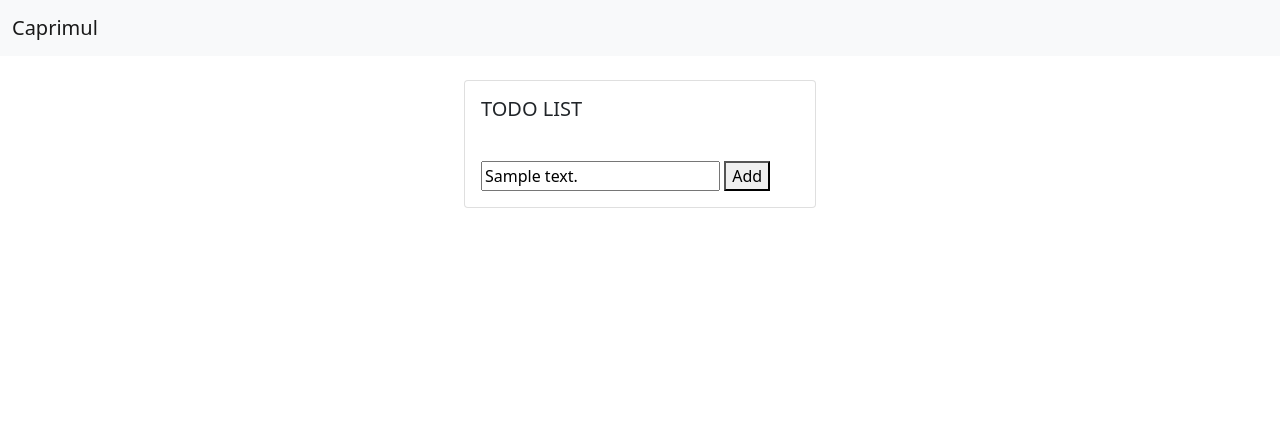
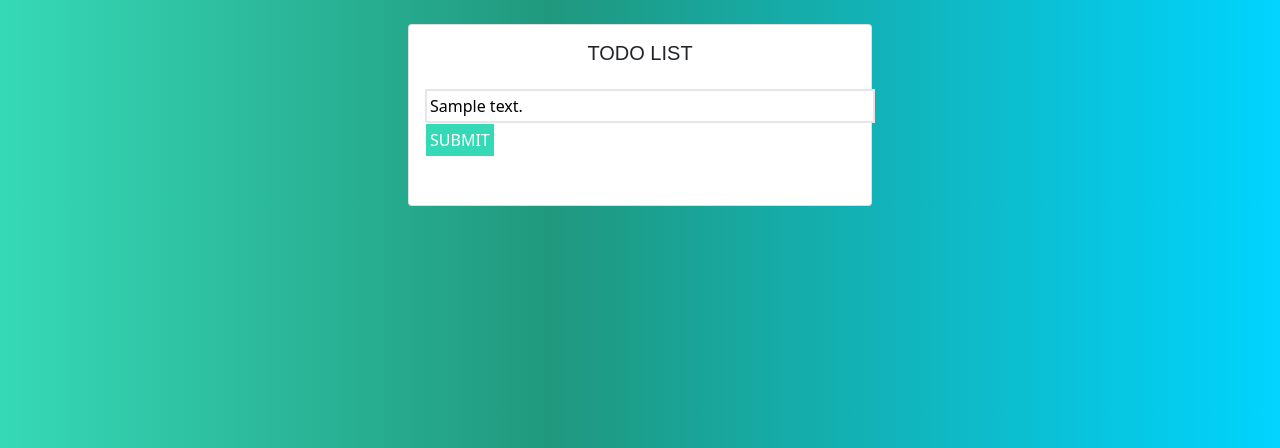
Before and after one commit to AthifSaheer/caprimul-machine-test, a Django app: page /edit/1/ in a window 1280 px wide. Shown: the top 448 px of the page. Run offline with Django 3.2, Linux system fonts and the light colour scheme; tables that the repository leaves empty hold one stand-in row (values such as "Sample post"); some libraries are stand-ins or nearby versions.

Commit message:
ui changed

```diff
--- a/app/urls.py
+++ b/app/urls.py
@@ -5,4 +5,5 @@
     path('', views.home, name="home"),
     path('edit/<int:id>/', views.edit, name="edit"),
     path('delete/<int:id>/', views.delete, name="delete"),
+    path('finished/<int:id>/', views.finished, name="finished"),
 ]
--- a/app/views.py
+++ b/app/views.py
@@ -45,3 +45,13 @@
             return render(request, 'home.html', {'error': "Something went wrong!"})
         todo.delete()
         return redirect('home')
+
+def finished(request, id):
+    if request.method == 'GET':
+        try:
+            todo = Todo.objects.get(id=id)
+        except Todo.DoesNotExist:
+            return render(request, 'home.html', {'error': "Something went wrong!"})
+        todo.done = True
+        todo.save()
+        return redirect('home')
--- /dev/null
+++ b/static/css/style.css
@@ -0,0 +1,65 @@
+body{
+    background: rgb(54,217,182);
+    background: linear-gradient(90deg, rgba(54,217,182,1) 0%, rgba(32,152,126,1) 43%, rgba(0,212,255,1) 100%);
+}
+
+* {
+    margin: 0;
+    padding: 0;
+}
+
+input:focus, textarea:focus, select:focus{
+    outline: none;
+}
+
+h1, h2, h3, h4, h5, p, span, strike{
+    font-family: 'Montserrat', sans-serif;
+
+}
+
+#task-container{
+    max-width:600px;
+    margin:0 auto;
+    box-shadow: 0 14px 28px rgba(0,0,0,0.25), 0 10px 10px rgba(0,0,0,0.22);
+    background-color: #fff;
+
+    margin-top:100px;
+    margin-bottom:100px;
+
+    justify-content: space-around;
+    align-items: flex-start;
+}
+
+#form-wrapper{
+    position: -webkit-sticky;
+    position: sticky;
+    top: 0rem;
+    border-bottom: 1px solid  #e9e9e9;
+    background-color: #fff;
+    box-shadow: 0 3px 8px rgba(0,0,0,0.25);
+    padding:40px;
+}
+
+#submit{
+    background-color: #36d9b6;
+    border-radius: 0;
+    padding: 4px;
+    margin: 1px;
+    border:0;
+    color: #fff;
+}
+
+input {
+    border: 2px solid #e6e6e6;
+    padding: 3px;
+    width: 450px;
+    min-width: 150px;
+}
+
+.flex-wrapper{
+    display: flex;
+}
+
+.task-wrapper {
+
+}
--- a/templates/base.html
+++ b/templates/base.html
@@ -8,34 +8,14 @@
 
     <!-- BOOTSTRAP CSS -->
     <link href="https://cdn.jsdelivr.net/npm/bootstrap@5.1.1/dist/css/bootstrap.min.css" rel="stylesheet" integrity="sha384-F3w7mX95PdgyTmZZMECAngseQB83DfGTowi0iMjiWaeVhAn4FJkqJByhZMI3AhiU" crossorigin="anonymous">
+    <!-- W3 ICONS -->
+    <link rel="stylesheet" href="https://pro.fontawesome.com/releases/v5.10.0/css/all.css" integrity="sha384-AYmEC3Yw5cVb3ZcuHtOA93w35dYTsvhLPVnYs9eStHfGJvOvKxVfELGroGkvsg+p" crossorigin="anonymous"/>
 
     <link rel="stylesheet" href="/static/css/style.css">
 
     <title>{% block title %}{% endblock title %}</title>
 </head>
 <body>
-
-    <style>
-
-
-    </style>
-
-    <nav class="navbar navbar-expand-lg navbar-light bg-light">
-        <div class="container-fluid">
-        <a class="navbar-brand" href="{% url 'home' %}">Caprimul</a>
-
-        <button class="navbar-toggler" type="button" data-bs-toggle="collapse" data-bs-target="#navbarSupportedContent" aria-controls="navbarSupportedContent" aria-expanded="false" aria-label="Toggle navigation">
-            <span class="navbar-toggler-icon"></span>
-        </button>
-
-        <div class="collapse navbar-collapse" id="navbarSupportedContent">
-            <ul class="navbar-nav me-auto mb-2 mb-lg-0">
-
-            </ul>
-
-        </div>
-        </div>
-    </nav>
 
     {% block content %}
 
--- a/templates/home.html
+++ b/templates/home.html
@@ -4,70 +4,60 @@
 
 <div class="container mt-4">
 
-    <div class="card" style="width: 22rem; margin: auto;">
+    <div class="card" style="width: 29rem; margin: auto;">
         <div class="card-body">
-            <h5 class="card-title">TODO LIST</h5>
-        </div>
-        <div class="card-body">
+            <h5 class="card-title text-center mb-4">TODO LIST</h5>
 
             <form action="" method="POST">
                 {% csrf_token %}
-                <input type="text" name="text" value="{{ todo.text }}" placeholder="Type...">
-                <button>Add</button>
+                <input type="text" name="text" value="{{ todo.text }}" placeholder="Add task">
+                <button id="submit">SUBMIT</button>
             </form>
             <small class="text-danger">{{ error }}</small>
 
-            {% for todo in todos %}
-                <div class="border mt-2">
-                    <p class="card-link" id="f">{{ todo.text }}</p>
-                    <a href="{% url 'delete' todo.id %}" class="card-link">DELETE</a>
-                    <a href="{% url 'edit' todo.id %}" class="card-link">EDIT</a>
-                </div>
-            {% endfor %}
+        </div>
+
+        <div class="card-body">
+
+            <div class="task-wrappr">
+                {% for todo in todos %}
+                    <div class="mt-2 d-flex task-wrapper">
+
+                        {% if todo.done == False %}
+                            <div style="min-width: 420px;">
+                                <p>{{ todo.text }}</p>
+                            </div>
+                        {% else %}
+                            <div style="min-width: 420px;">
+                                <strike class="text-warning">{{ todo.text }}</strike>
+                            </div>
+                        {% endif %}
+
+                        <div class="m-2">
+                            <a href="{% url 'finished' todo.id %}" class="text-success">
+                                <i class="far fa-calendar-check"></i>
+                            </a>
+                        </div>
+
+                        <div class="m-2">
+                            <a href="{% url 'edit' todo.id %}" class="text-info">
+                                <i class="far fa-edit"></i>
+                            </a>
+                        </div>
+
+                        <div class="m-2">
+                            <a href="{% url 'delete' todo.id %}" class="text-danger">
+                                <i class="far fa-trash"></i>
+                            </a>
+                        </div>
+
+                    </div>
+                {% endfor %}
+            </div>
+
         </div>
     </div>
 
 </div>
 
 {% endblock %}
-
-<div class="d-flex">
-                {% if request.user.is_authenticated %}
-                    <p class="m-1 mt-2">Hai {{ request.user.username }} 👋</p>
-                    {% comment %} <a href="{% url 'profile_view' request.user.id %}"><p class="m-1">Profile</p></a> {% endcomment %}
-                    <a href="{% url 'logout' %}"><p class="m-1">Logout</p></a>
-                {% else %}
-                    <a href="{% url 'login' %}"><p class="m-1">Login</p></a>
-                    <a href="{% url 'register' %}"><p class="m-1">signup</p></a>
-                {% endif %}
-            </div>
-
-
-<script>
-    var contents = $('#f').innerHTML = "fw";
-    $(document).ready(function(){
-        alert('gid')
-    });
-
-    $.ajax({
-        url : "",
-        method : 'POST',
-        data : {
-            csrfmiddlewaretoken: "{{ csrf_token }}",
-            displyQuantity:displyQuantity,
-            cartProductID:cartProductID,
-        },
-        dataType: "json",
-        success : function(data){
-            if (data.max_error){
-                alert(data.max_error)
-            } else {
-                // alert("---quantity: " + data.success_quantity)
-                $("#displayQuantity_"+id).val(data.success_quantity)
-                $("#each_ttl_price_"+id).text("₹"+data.produc_total_price)
-                $(".all_ttl_price").html("₹"+data.grand_total)
-                console.log("------- IncrementQuantity func finished-----------")
-            }
-        },
-    })
-</script>
```
Also changed, not shown: db.sqlite3.
